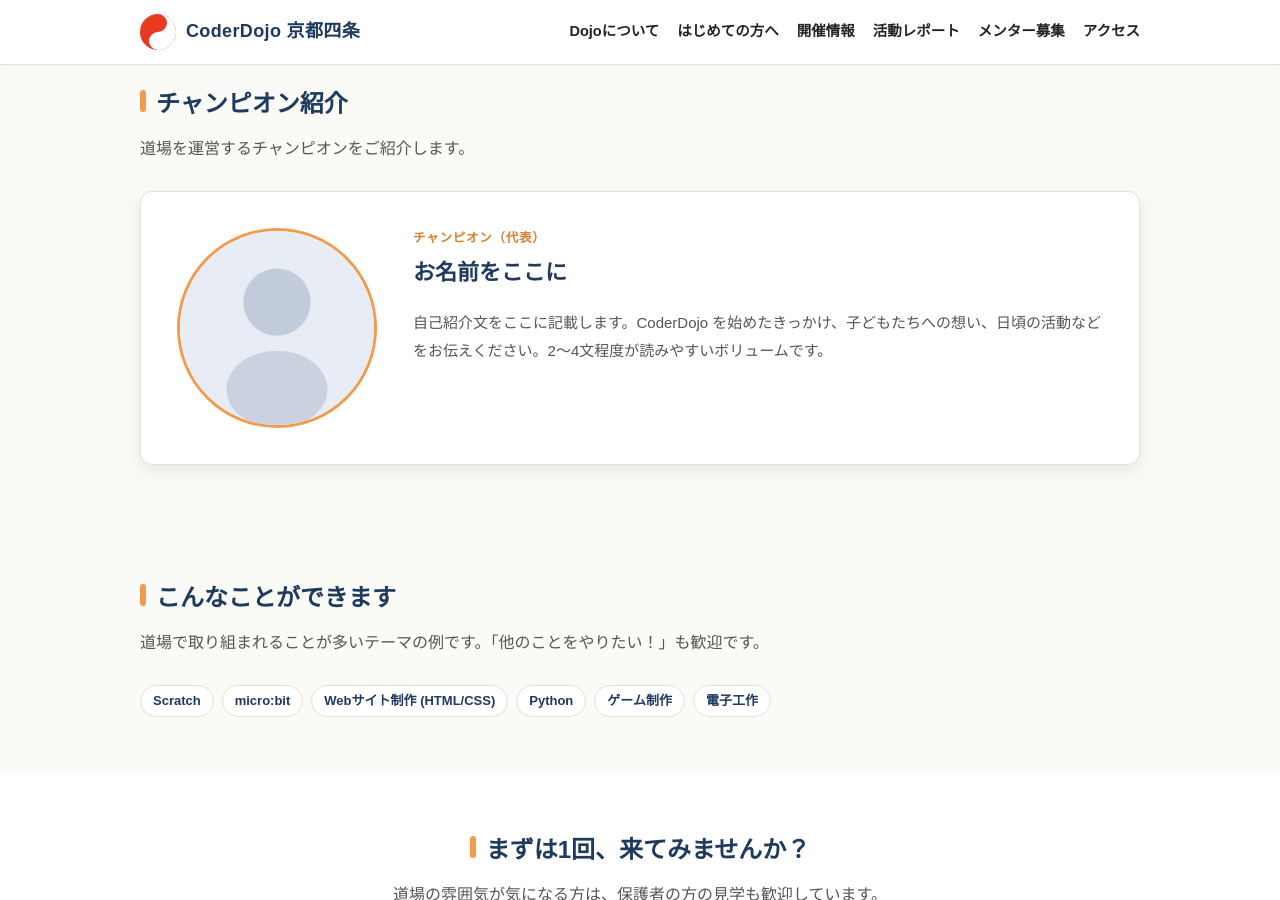
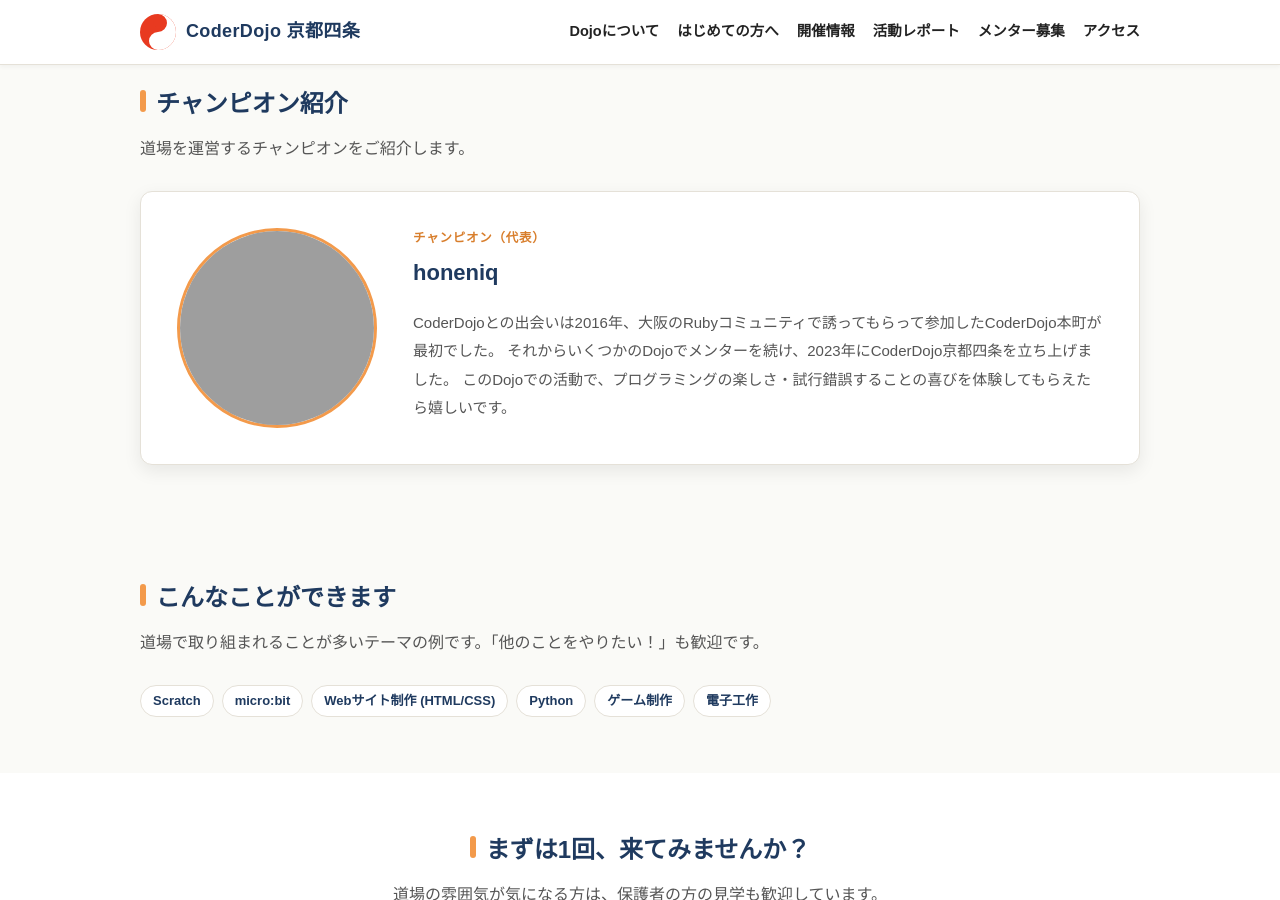
Before and after one commit to coderdojo-kyotoshijo/coderdojo-kyotoshijo.github.io, a Jekyll site: the page built from index.html, in a window 1280 px wide and 900 px high, scrolled down 1810 px. Built offline with Jekyll 4.4.1, drawn with Linux system fonts in a browser that asks for light colours; grey boxes are pictures that could not be loaded.

Commit message:
チャンピオンの自己紹介を追加。

```diff
--- a/index.html
+++ b/index.html
@@ -123,15 +123,22 @@
     <p class="section-lead">道場を運営するチャンピオンをご紹介します。</p>
     <div class="champion-card">
       <div class="champion-photo-wrap">
+        <!-- 写真の変更方法（どちらか選んでください）：
+             A) X アイコンを自動取得（常に最新が表示される）→ このままでOK
+             B) 画像ファイルを使う場合 → assets/img/champion.jpg を置いて
+                src を "{{ '/assets/img/champion.jpg' | relative_url }}" に書き換え -->
         <img class="champion-photo"
-             src="{{ '/assets/img/champion-placeholder.svg' | relative_url }}"
+             src="https://unavatar.io/twitter/honeniq"
              alt="チャンピオンの写真">
       </div>
       <div class="champion-body">
         <p class="champion-role">チャンピオン（代表）</p>
-        <h3 class="champion-name">お名前をここに</h3>
+        <!-- ✏️ 名前を記入してください -->
+        <h3 class="champion-name">honeniq</h3>
         <p class="champion-bio">
-          自己紹介文をここに記載します。CoderDojo を始めたきっかけ、子どもたちへの想い、日頃の活動などをお伝えください。2〜4文程度が読みやすいボリュームです。
+          CoderDojoとの出会いは2016年、大阪のRubyコミュニティで誘ってもらって参加したCoderDojo本町が最初でした。
+          それからいくつかのDojoでメンターを続け、2023年にCoderDojo京都四条を立ち上げました。
+          このDojoでの活動で、プログラミングの楽しさ・試行錯誤することの喜びを体験してもらえたら嬉しいです。
         </p>
       </div>
     </div>
```
